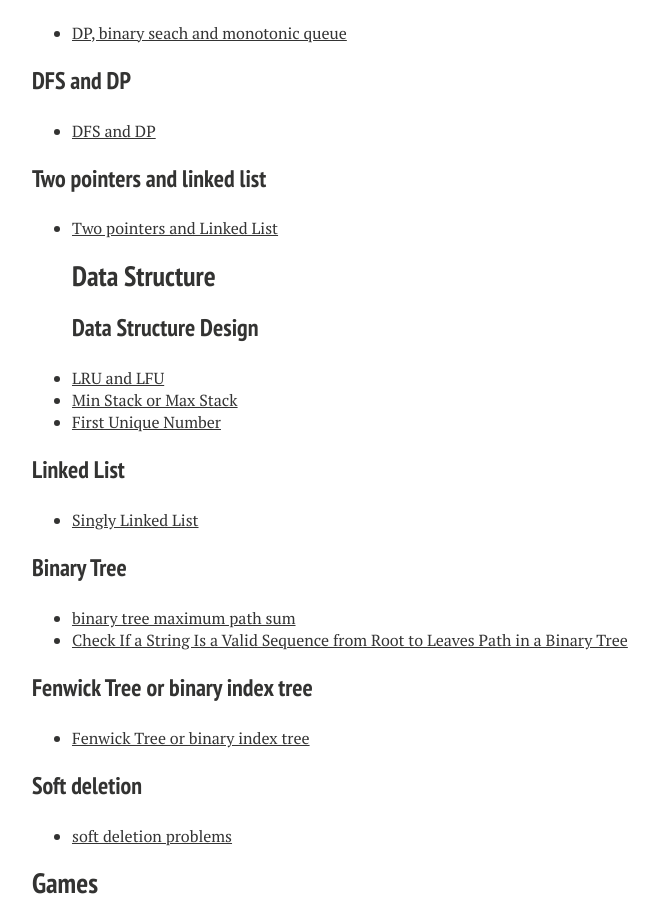
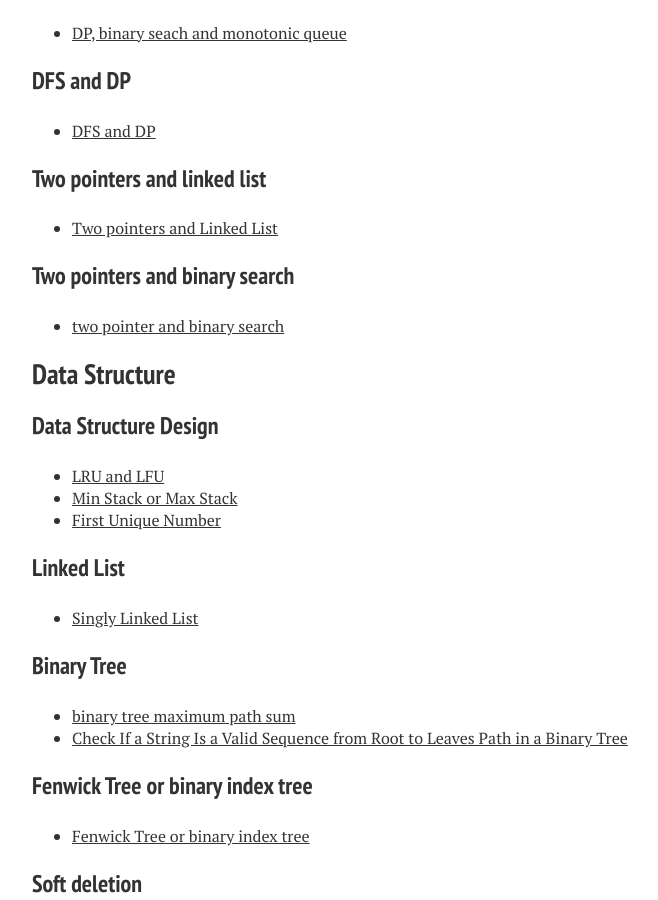
Before and after one commit to xiaokeshen/xiaokeshen.github.io, a Jekyll site: the page built from blog/index.md, in a window 1280 px wide and 900 px high, scrolled down 3055 px. Shown: the whole window, without its empty margins (288-946 px from the left). Built offline with Jekyll 4.4.1, drawn with Linux system fonts in a browser that asks for light colours; nearby versions of some CDN libraries; some of the changed text lies outside the part shown.

Commit message:
add one blog link

```diff
--- a/blog/index.md
+++ b/blog/index.md
@@ -104,6 +104,11 @@ My 'Serious' coding got started since I became a student as a Computer Science M
 
 ### Two pointers and linked list
 - [Two pointers and Linked List](https://medium.com/@jim.morris.shen/two-pointers-and-linked-list-f43ab9242070?source=friends_link&sk=b0df73a69ceb49a258d7589c8c2db25c)
+
+### Two pointers and binary search
+- [two pointer and binary search](https://medium.com/@jim.morris.shen/binary-search-and-two-pointer-4c9e2043f55c?sk=6481ddfcdc873617310fd223844abebb)
+
+
 ## Data Structure
 ### Data Structure Design
 
```
